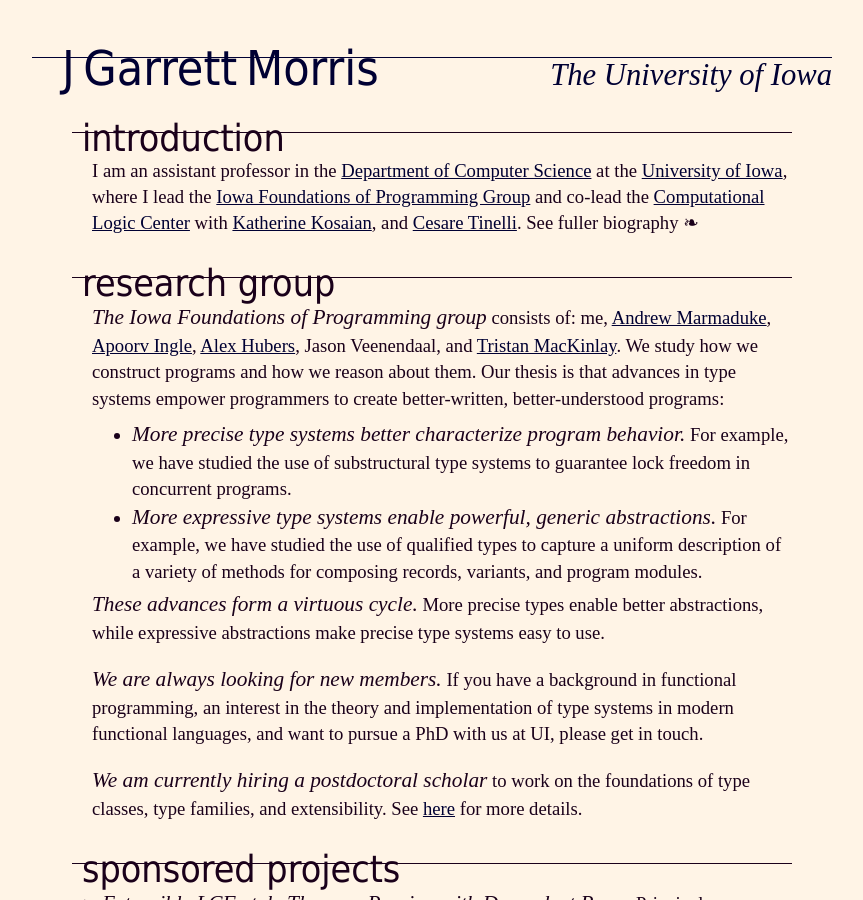
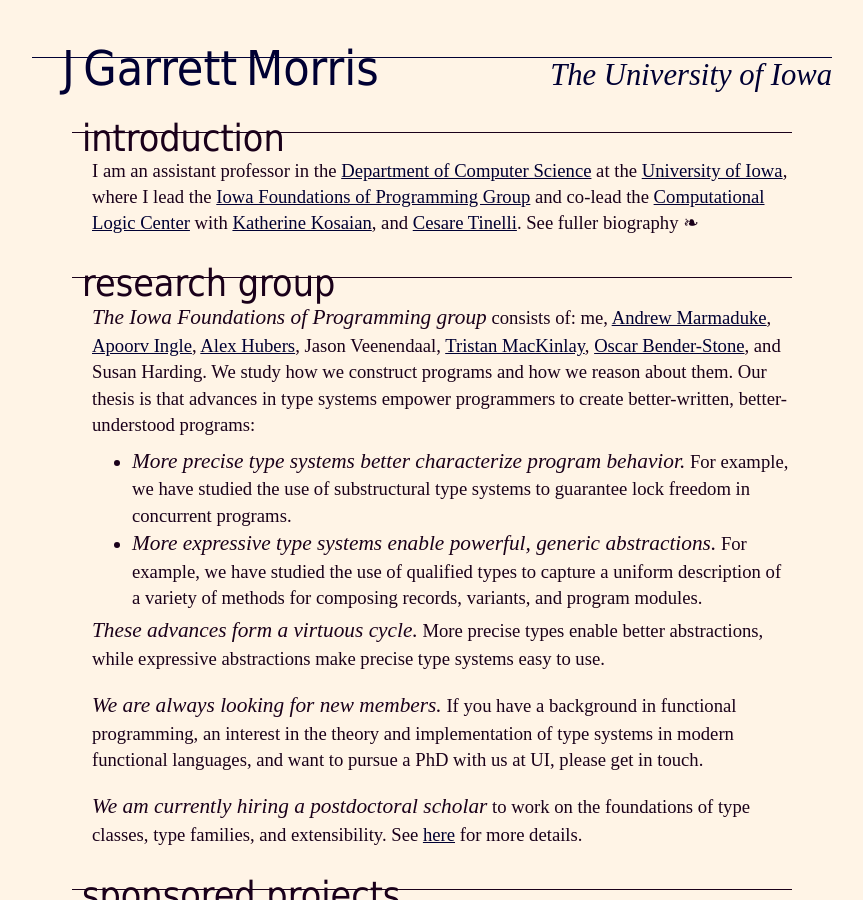
Before and after one commit to jgbm/jgbm.github.io, a Jekyll site: the page built from index.html, in a window 1280 px wide and 900 px high. Shown: the whole window, without its empty margins (16-879 px from the left). Built offline with Jekyll 4.4.1, drawn with Linux system fonts in a browser that asks for light colours; some web fonts are replaced.

Commit message:
Add people

```diff
--- a/_data/people.yml
+++ b/_data/people.yml
@@ -26,3 +26,10 @@
   name: "Alberto Maria Segre"
   link: https://pisa.cs.uiowa.edu/compepi/
   status: external
+
+oscar:
+  name: "Oscar Bender-Stone"
+  link: https://oscar-bender-stone.github.io/
+
+sue:
+  name: "Susan Harding"
```
